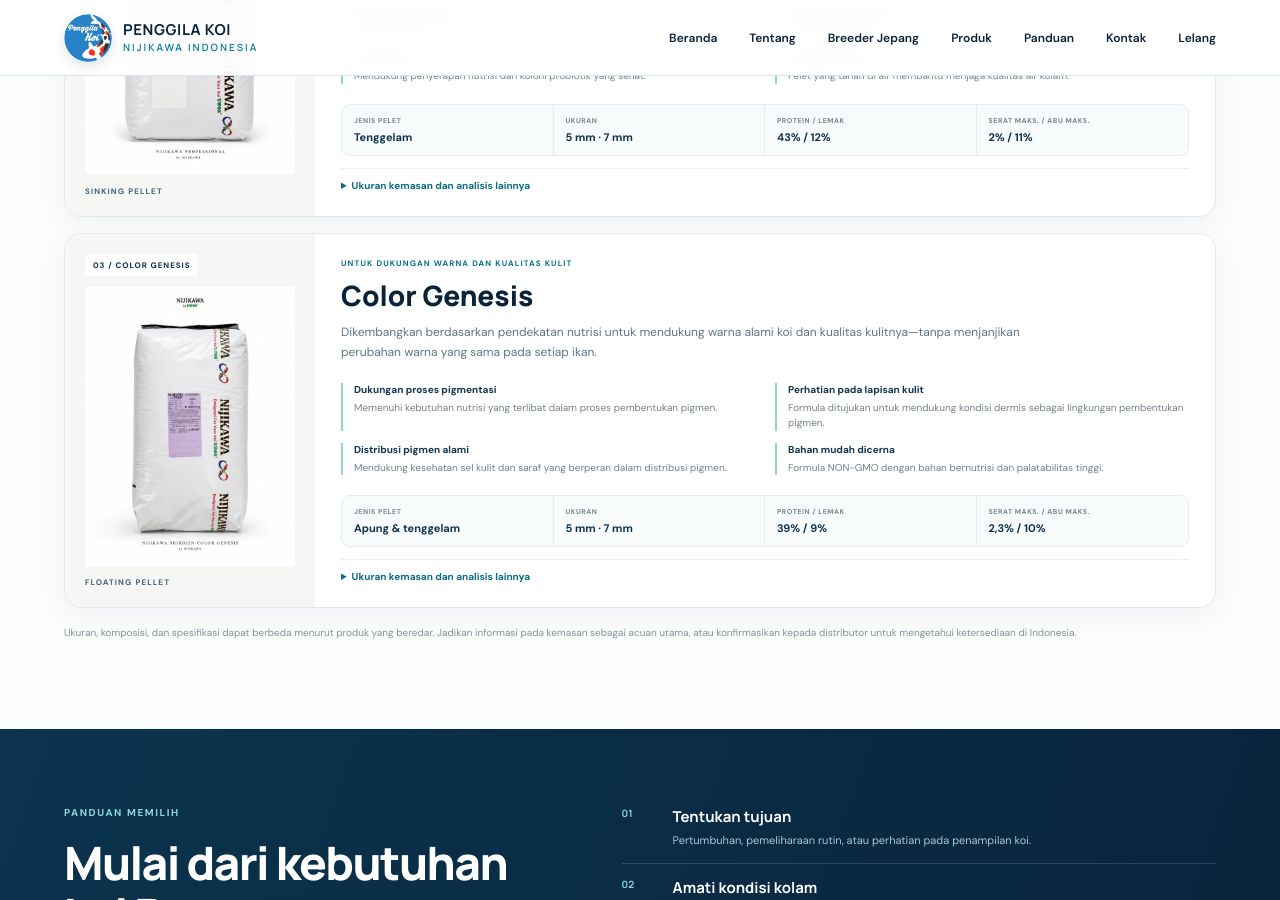
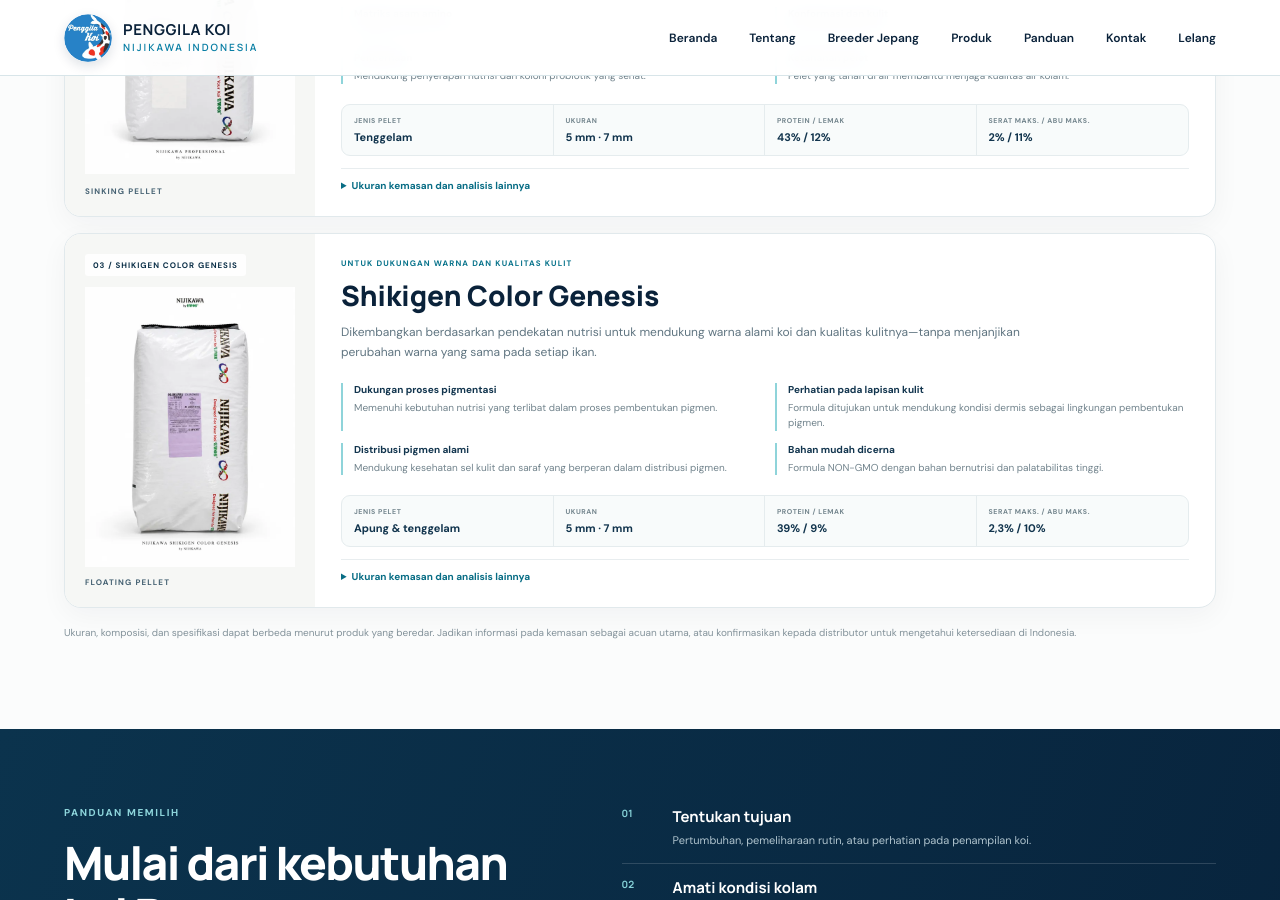
Before and after one commit to cahyonohadi2000/PenggilaKoi, a Jekyll site: the page nijikawa/index.html, which Jekyll copies as it is, in a window 1280 px wide and 900 px high, scrolled down 3158 px. Built offline with Jekyll 4.4.1, drawn with Linux system fonts in a browser that asks for light colours.

Commit message:
Rename product to Shikigen Color Genesis

```diff
--- a/nijikawa/index.html
+++ b/nijikawa/index.html
@@ -127,9 +127,9 @@
         </article>
 
         <article class="niji-product-detail niji-product-color">
-          <div class="niji-product-visual niji-product-visual-image"><span class="niji-product-index">03 / COLOR GENESIS</span><img class="niji-product-packshot" src="../assets/nijikawa-color-genesis.webp" alt="Kemasan Nijikawa Shikigen Color Genesis, pakan apung 5 mm" loading="lazy" decoding="async"><small>FLOATING PELLET</small></div>
+          <div class="niji-product-visual niji-product-visual-image"><span class="niji-product-index">03 / SHIKIGEN COLOR GENESIS</span><img class="niji-product-packshot" src="../assets/nijikawa-color-genesis.webp" alt="Kemasan Nijikawa Shikigen Color Genesis, pakan apung 5 mm" loading="lazy" decoding="async"><small>FLOATING PELLET</small></div>
           <div class="niji-product-content">
-            <p class="niji-product-label">UNTUK DUKUNGAN WARNA DAN KUALITAS KULIT</p><h3>Color Genesis</h3>
+            <p class="niji-product-label">UNTUK DUKUNGAN WARNA DAN KUALITAS KULIT</p><h3>Shikigen Color Genesis</h3>
             <p class="niji-product-summary">Dikembangkan berdasarkan pendekatan nutrisi untuk mendukung warna alami koi dan kualitas kulitnya—tanpa menjanjikan perubahan warna yang sama pada setiap ikan.</p>
             <div class="niji-product-highlights">
               <div><strong>Dukungan proses pigmentasi</strong><span>Memenuhi kebutuhan nutrisi yang terlibat dalam proses pembentukan pigmen.</span></div>
```
